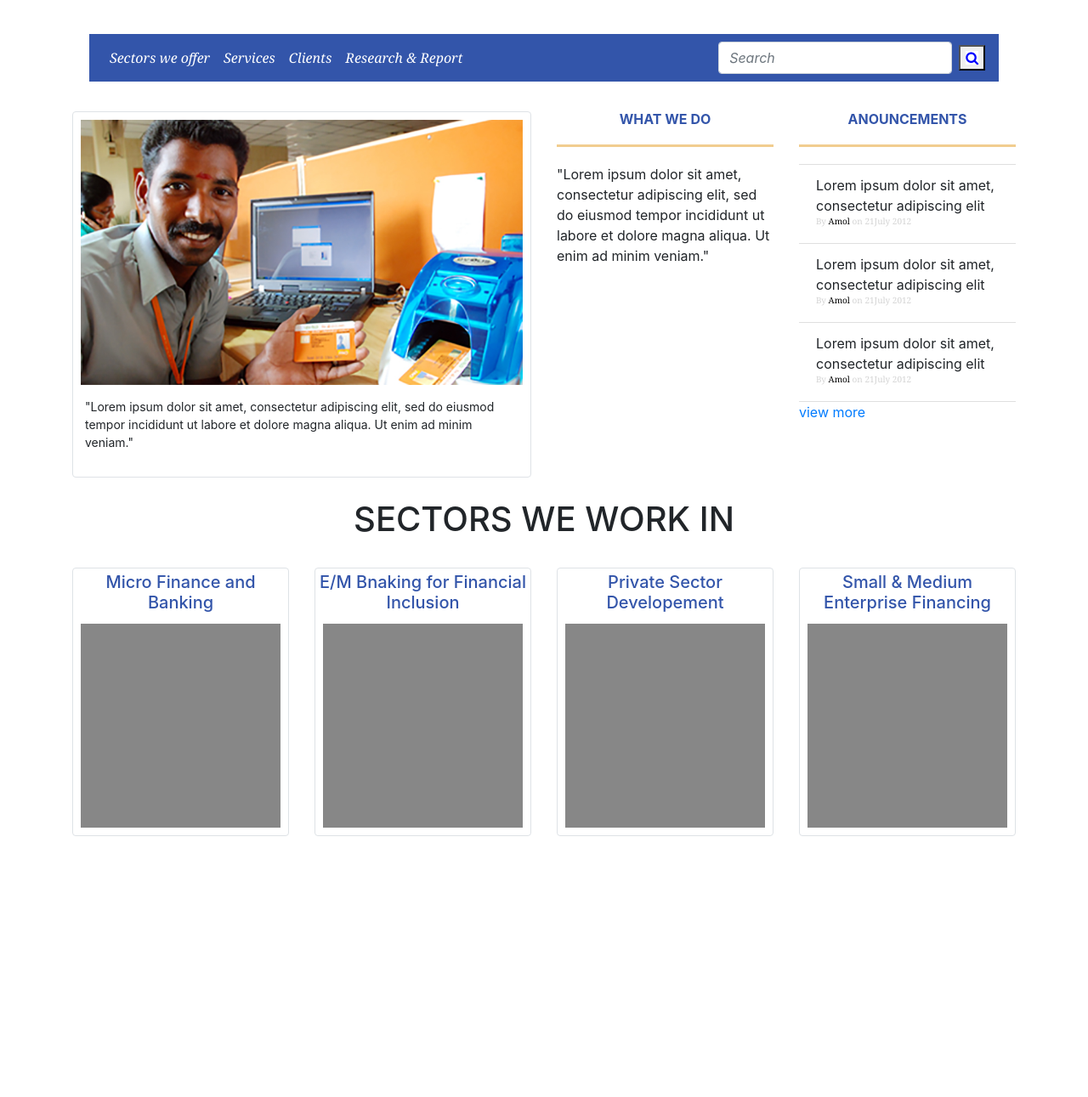
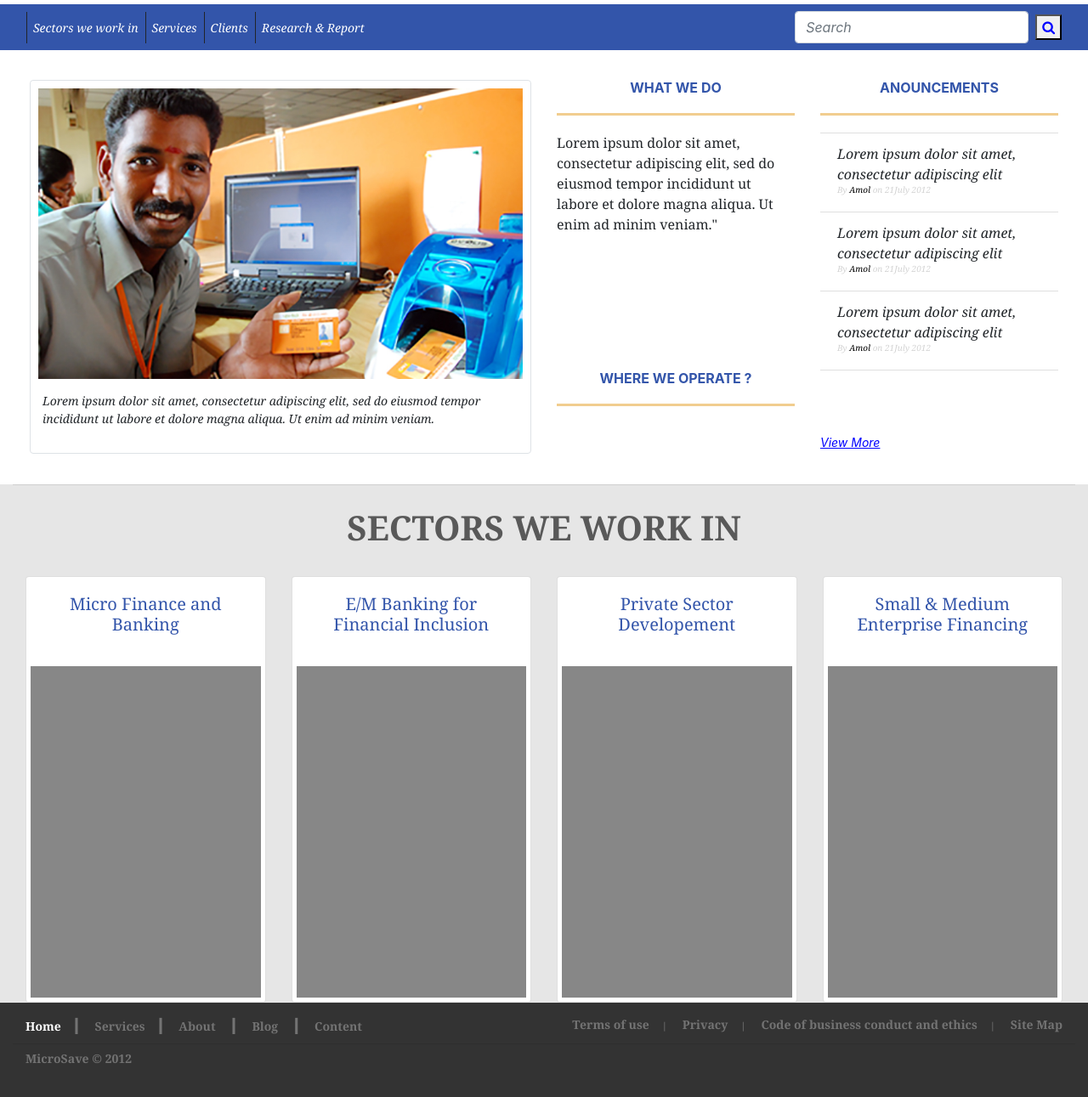
Before and after one commit to swapnilJ-webonise/frontend, a plain HTML site: page index.html in a window 1280 px wide. Shown: the part 83-1374 px from the top of the page at 85% size. Before the commit the page ends 1067 px from the top, so only its background shows below. Drawn offline with nearby package versions, Linux system fonts and the light colour scheme.

Commit message:
Assignment complete static page design

```diff
--- a/css/style.css
+++ b/css/style.css
@@ -3,21 +3,58 @@
 
 }
 
-a.nav-link{
-  color: #FFFFFF;
-  font-family: georgia;
-  font-style: italic;
+a.nav-link {
+    color: #FFFFFF;
+    font-family: Georgia;
+    font-style: italic;
+}
+
+.nav-bar {
+    background-color: #3355aa;
+}
+
+.logo {
+    padding: 20px;
 }
 
 .fa {
-  color: blue;
-  background-color: white;
+    color: blue;
 }
 
-.banner {
+.bannerPadding{
+  padding: 35px;
+}
+
+.banner-img {
     height: 100%;
     width: 100%;
+}
+.para1{
+  height: 60%;
+}
 
+.middleBlock{
+  background-color: #e6e6e6;
+}
+
+input {
+    font-style: italic;
+}
+
+.caption-text {
+    font-size: 14px;
+    font-style: italic;
+    font-family: Georgia;
+}
+
+
+.ul-font {
+    font-style: italic;
+    height: 80%;
+}
+
+li span {
+    border-left: 1px;
 }
 
 .thumbnail {
@@ -46,6 +83,34 @@ img {
 }
 
 
+.writer {
+    color: black;
+    font-style: bold;
+}
+
+h1 {
+    color: #595959;
+}
+
+.viewMore {
+    font-style: italic;
+    color: blue;
+}
+
+
+
+p,
+span,
+li,
+h4,
+h1 {
+    font-family: Georgia;
+}
+
+a {
+    font-size: 14px;
+    color: #737373;
+}
 
 .below-border {
     display: block;
@@ -73,13 +138,11 @@ h6 {
     font-family: georgia;
     font-size: 10px;
     color: #D3D3D3;
-
 }
 
 
 .sectors {
     padding: 25px;
-
 }
 
 h4 {
@@ -88,3 +151,39 @@ h4 {
     text-align: center;
 
 }
+
+span.vertical-line {
+    width: 1px;
+    background-color: currentColor;
+    height: 100%;
+    float: left;
+}
+
+label {
+    color: #737373;
+}
+
+.copyright {
+    margin-top: 5px;
+    margin-bottom: 35px;
+    font-size: 14px;
+    color: #737373;
+}
+
+.footer-out {
+    margin-top: 15px;
+}
+
+.footerCurrentPage {
+    color: white;
+    font-style: bold;
+}
+
+hr {
+    margin-top: 1px;
+    margin-bottom: 1px;
+    border: 3px;
+    border-top: 1px solid rgba(0, 0, 0, 0.1);
+    color: #3d3d3d;
+    width: 100%;
+}
--- a/index.html
+++ b/index.html
@@ -10,118 +10,166 @@
 </head>
 
 <body>
-    <div class="container">
-        <div class="row">
+  <div class="container-fluid"">
+    <div class=" row">
       <div class="col-xs-3">
           <h1 class="header">
-        <img src="images/logo.png">
+          <img src="images/logo.png" class="logo">
           </h1>
       </div>
       <div class="col-xs-9"></div>
     </div>
   </div>
 
-<div class="container" style="padding: 35px;">
-<nav class="navbar navbar-expand-lg" style=" background-color: #3355aa;">
-
+  <div class="container-fluid nav-bar">
+    <nav class="navbar navbar-expand-sm">
       <div class="collapse navbar-collapse">
         <ul class="navbar-nav mr-auto">
-      <li class="nav-item active">
-        <a class="nav-link" href="#">Sectors we offer</a>
-      </li>
-      <li class="nav-item active">
-        <a class="nav-link" href="#">Services <span class="sr-only">(current)</span></a>
+
+          <li class="nav-item active border-line">
+            <span class="vertical-line"></span> <a class="nav-link" href="#">Sectors we work in</a>
           </li>
 
-       <li class="nav-item active">
-        <a class="nav-link" href="#">Clients </a>
+          <li class="nav-item active border-line">
+            <span class="vertical-line"></span> <a class="nav-link" href="#">Services </a>
           </li>
-       <li class="nav-item active">
-        <a class="nav-link" href="#">Research & Report </a>
+
+          <li class="nav-item active border-line">
+            <span class="vertical-line"></span> <a class="nav-link" href="#">Clients </a>
+          </li>
+
+          <li class="nav-item active border-line">
+            <span class="vertical-line"></span> <a class="nav-link" href="#">Research & Report </a>
           </li>
         </ul>
         <form class="form-inline my-2 my-lg-0">
-      <input class="form-control mr-sm-2" placeholder="Search" style="font-style: italic;">
+          <input class="form-control mr-sm-2" placeholder="Search" >
             <button type="submit"><i class="fa fa-search "></i></button>
         </form>
       </div>
     </nav>
+  </div>
 
-    </div>
-    <div class="container">
+  <div class="container-fluid  bannerPadding">
     <div class="row">
       <div class="col-md-6">
         <div class="img-thumbnail">
-                    <img  src="images/banner.jpg" height="100%" width="100%">
+          <img  src="images/banner.jpg" class="banner-img" >
           <p class="caption">
-                        <span style="font-size:14px;"> "Lorem ipsum dolor sit amet, consectetur adipiscing elit, sed do eiusmod tempor incididunt ut labore et dolore magna aliqua. Ut enim ad minim veniam."</span>
+          <span class="caption-text"> Lorem ipsum dolor sit amet, consectetur adipiscing elit, sed do eiusmod tempor incididunt ut labore et dolore magna aliqua. Ut enim ad minim veniam.</span>
           </p>
         </div>
       </div>
+
       <div class="col-md-3">
         <h3><b>WHAT WE DO</b></h3>
         <span class="below-border"></span>
-                "Lorem ipsum dolor sit amet, consectetur adipiscing elit, sed do eiusmod tempor incididunt ut labore et dolore magna aliqua. Ut enim ad minim veniam."
+        <p class="para1">Lorem ipsum dolor sit amet, consectetur adipiscing elit, sed do eiusmod tempor incididunt ut labore et dolore magna aliqua. Ut enim ad minim veniam."</p>
+
+        <h3><b>WHERE WE OPERATE ?</b></h3>
+        <span class="below-border"></span>
       </div>
+
       <div class="col-md-3">
         <h3><b>ANOUNCEMENTS</b></h3>
         <span class="below-border"></span>
-                <ul class="list-group list-group-flush">
+        <ul class="list-group list-group-flush ul-font">
           <li class="list-group-item">Lorem ipsum dolor sit amet, consectetur adipiscing elit <br>
             <h6>By
-                        <span class ="announcement-name" style = "color: #000";>Amol</span> on 21July 2012</h6>
+            <span class ="writer">Amol</span> on 21July 2012</h6>
           </li>
+
           <li class="list-group-item">Lorem ipsum dolor sit amet, consectetur adipiscing elit <br>
             <h6>By
-                        <span class ="announcement-name" style = "color: #000";>Amol</span> on 21July 2012</h6>
+            <span class ="writer">Amol</span> on 21July 2012</h6>
           </li>
+
           <li class="list-group-item">Lorem ipsum dolor sit amet, consectetur adipiscing elit <br>
             <h6>By
-                        <span class ="announcement-name" style = "color: #000";>Amol</span> on 21July 2012</h6>
+            <span class ="writer">Amol</span> on 21July 2012</h6>
           </li>
         </ul>
-                <a href="#" >view more</a>
+
+        <a href="#" class="viewMore"><u>View More</u></a>
       </div>
     </div>
   </div>
 
-    <div class="container">
+  <div class="container-fluid middleBlock" >
+    <hr/>
+    <div class="container-fluid">
       <div class="row">
         <div class="col-md-12" align="center">
-                <h1 class="sectors"> SECTORS WE WORK IN</h1>
+          <h1 class="sectors"> <b>SECTORS WE WORK IN<b></h1>
         </div>
       </div>
     </div>
-    <div class="container">
+
+    <div class="container-fluid" \style="padding-bottom: 75px;">
       <div class="row">
-            <div class="col-md-3">
-                <div class="img-thumbnail">
-                    <h4>Micro Finance and <br>Banking</h4>
-                    <img  src="images/gray.png" height="250px" width="100%"" margin="5px">
+        <div class="col-md-3 d-flex align-items-stretch">
+          <div class="card" style="width: 100%;">
+            <div class="card-body">
+              <h4 class="card-title" >Micro Finance and Banking</h4>
+            </div>
+            <img class="card-img-top" src="images/gray.png" height="400px" width="100%" margin="10px">
+          </div>
+        </div>
+        <div class="col-md-3 d-flex align-items-stretch">
+          <div class="card" style="width: 100%;">
+            <div class="card-body">
+              <h4 class="card-title" >E/M Banking for Financial Inclusion</h4>
+            </div>
+            <img class="card-img-top" src="images/gray.png" height="400px" width="100%" margin="10px">
           </div>
         </div>
 
-            <div class="col-md-3">
-                <div class="img-thumbnail">
-                    <h4>E/M Bnaking for Financial Inclusion</h4>
-                    <img  src="images/gray.png" height="250px" width="100%" margin="5px">
+        <div class="col-md-3 d-flex align-items-stretch">
+          <div class="card" style="width: 100%;">
+            <div class="card-body">
+               <h4 class="card-title" >Private Sector Developement</h4>
+            </div>
+            <img class="card-img-top" src="images/gray.png" height="400px" width="100%" margin="10px">
           </div>
         </div>
-
-            <div class="col-md-3">
-                <div class="img-thumbnail">
-                    <h4>Private Sector Developement</h4>
-                    <img  src="images/gray.png" height="250px" width="100%" margin="5px">
+        <div class="col-md-3 d-flex align-items-stretch">
+          <div class="card" style="width: 100%;">
+            <div class="card-body">
+              <h4 class="card-title" >Small & Medium Enterprise Financing</h4>
             </div>
-            </div>
-                        <div class="col-md-3">
-                            <div class="img-thumbnail">
-                                <h4>Small & Medium Enterprise Financing</h4>
-                                <img  src="images/gray.png" height="250px" width="100%" margin="5px">
+            <img class="card-img-top" src="images/gray.png" height="400px" width="100%" margin="10px">
           </div>
         </div>
       </div>
     </div>
+  </div>
+<!-- Footer -->
+<footer class="page-footer" style="background-color: #333333;">
+  <div class="container-fluid ">
+    <div class="row">
+      <div class="col-md-12 footer-out">
+        <span class="col-md-1"><a href="#" class="footerCurrentPage">Home</a></span><label>|</label>
+        <span class="col-md-1"><a href="#">Services</a></span><label>|</label>
+        <span class="col-md-1"><a href="#">About</a></span> <label>|</label>
+        <span class="col-md-1"><a href="#">Blog</a></span> <label>|</label>
+        <span class="col-md-1"><a href="#">Content</a></span>
+
+        <span style="float: right; font-size: 11px">
+          <span class="col-md-2"><a href="#">Terms of use</a></span><label>|</label>
+          <span class="col-md-1"><a href="#">Privacy</a></span><label>|</label>
+          <span class="col-md-3"><a href="#">Code of business conduct and ethics</a></span><label>|</label>
+          <span class="col-md-1"><a href="#">Site Map</a> </span>
+        </span>
+      </div>
+    </div>
+  <hr />
+    <div class="row">
+      <div class="col-md-12 copyright">
+        <span class="col-md-2" > MicroSave &#169; 2012</span>
+      </div>
+    </div>
+  </div>
+</footer>
+
 </body>
-
 </html>
```
Also changed, not shown: images/MS_newHome_v3.jpg (deleted). Lines whose indentation alone changed are shown as unchanged.
